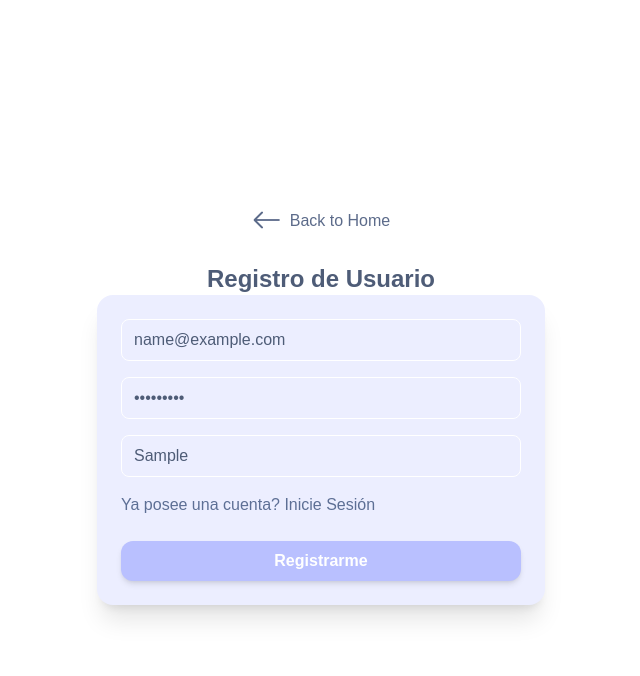
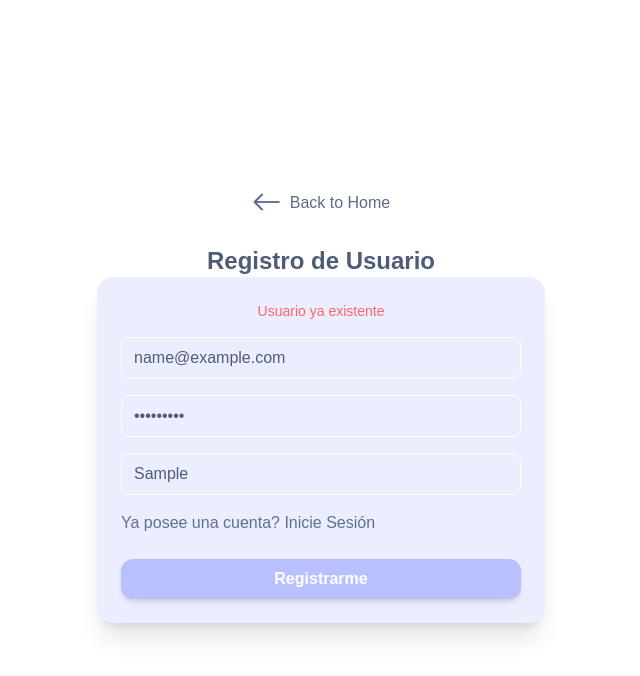
Before and after one commit to joacoCenteno/repo_front_final_mod4, a React (Vite) app: page /autenticacion/registro in a window 1280 px wide. Both pictures are taken after typing "name@example.com", "Sample123", "Sample" into the empty fields and a click on the button "Registrarme". Shown: the top 676 px of the page, without its empty margins (319-959 px from the left). Built offline with nearby package versions, Linux system fonts and the light colour scheme; no server answers; a web font is replaced by a local one.

Commit message:
Solucion al bug de registro con usuario ya existente

```diff
--- a/src/components/Registro.jsx
+++ b/src/components/Registro.jsx
@@ -1,4 +1,4 @@
-import React from 'react'
+import React, { useState } from 'react'
 import { useAuth } from '../contexts/AuthContext'
 import { Link, useNavigate } from 'react-router-dom'
 import { useThemeContext } from '../contexts/ThemeContext'
@@ -6,6 +6,7 @@ import { useForm } from 'react-hook-form'
 
 const Registro = () => {
     const {registro} = useAuth()
+    const [error, setError] = useState("")
     const {isDark} = useThemeContext()
 
     const {register, handleSubmit, formState: {errors, isSubmitting}} = useForm({
@@ -16,10 +17,12 @@ const Registro = () => {
 
     const onSubmit = async (data) =>{
         try {
+            setError("")
             await registro(data)
             navigate('/')
         } catch (error) {
             console.log(`Error: ${error}`)
+            setError("Usuario ya existente")
         }
     }
 
@@ -28,9 +31,9 @@ const Registro = () => {
         <h2 className={`font-bold text-2xl ${!isDark&&"text-[#4e5c77] "}`}>Registro de Usuario</h2>
 
 
-
         <form action="post" onSubmit={handleSubmit(onSubmit)} className={`flex flex-col gap-4 bg-[#171e2d] text-[#42c1fc] shadow-xl p-6 rounded-2xl w-full max-w-md mx-auto ${!isDark&&"text-[#4e5c77] bg-[#eceeff]"}
              `}>
+            {error && <p className='text-red-400 text-sm text-center'>{error}</p>}
             <input {...register('email', {
                         required: 'Email es requerido',
                         pattern: {
```
